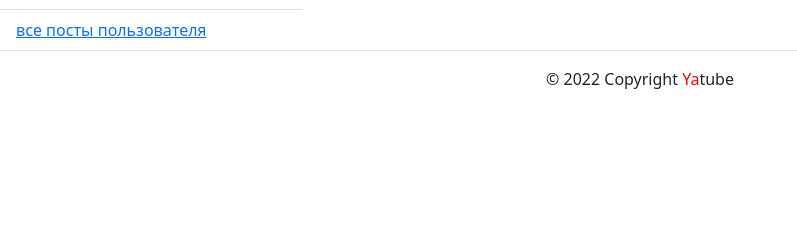
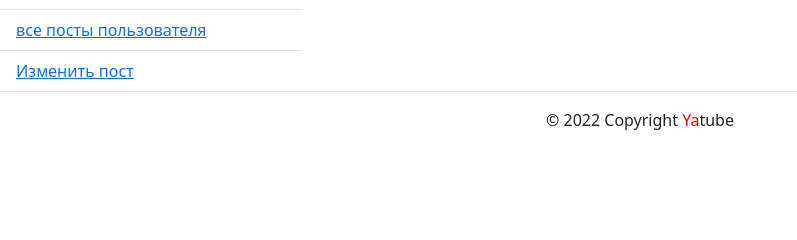
Before and after one commit to oleg4bat/hw03_forms, a Django app: template yatube/templates/posts/post_detail.html in a window 1280 px wide. Shown: the part 169-409 px from the top of the page, without its empty margins (0-797 px from the left). Run offline with Django 3.2, Linux system fonts and the light colour scheme; the template is opened without the code that fills it, so the values that code supplies are empty; some libraries are stand-ins or nearby versions.

Commit message:
2nd review 1.1

```diff
--- a/yatube/posts/views.py
+++ b/yatube/posts/views.py
@@ -53,7 +53,7 @@ def post_detail(request, post_id):
 
 @login_required
 def post_create(request):
-    form = PostForm(request.POST)
+    form = PostForm(request.POST or None)
     if not form.is_valid():
         return render(request, 'posts/create_post.html', {'form': form})
     post = form.save(commit=False)
@@ -69,7 +69,7 @@ def post_edit(request, post_id):
     author = post.author
     if user != author:
         return redirect('posts:post_detail', post_id)
-    form = PostForm(request.POST, instance=post)
+    form = PostForm(request.POST or None, instance=post)
     is_edit = True
     context = {
         'is_edit': is_edit,
--- a/yatube/templates/posts/post_detail.html
+++ b/yatube/templates/posts/post_detail.html
@@ -28,6 +28,11 @@
             все посты пользователя
           </a>
         </li>
+        <li class="list-group-item">
+          <a href="{% url 'posts:post_edit' post.id %}">
+            Изменить пост
+          </a>
+        </li>
       </ul>
     </aside>
     <article class="col-12 col-md-9">
```
